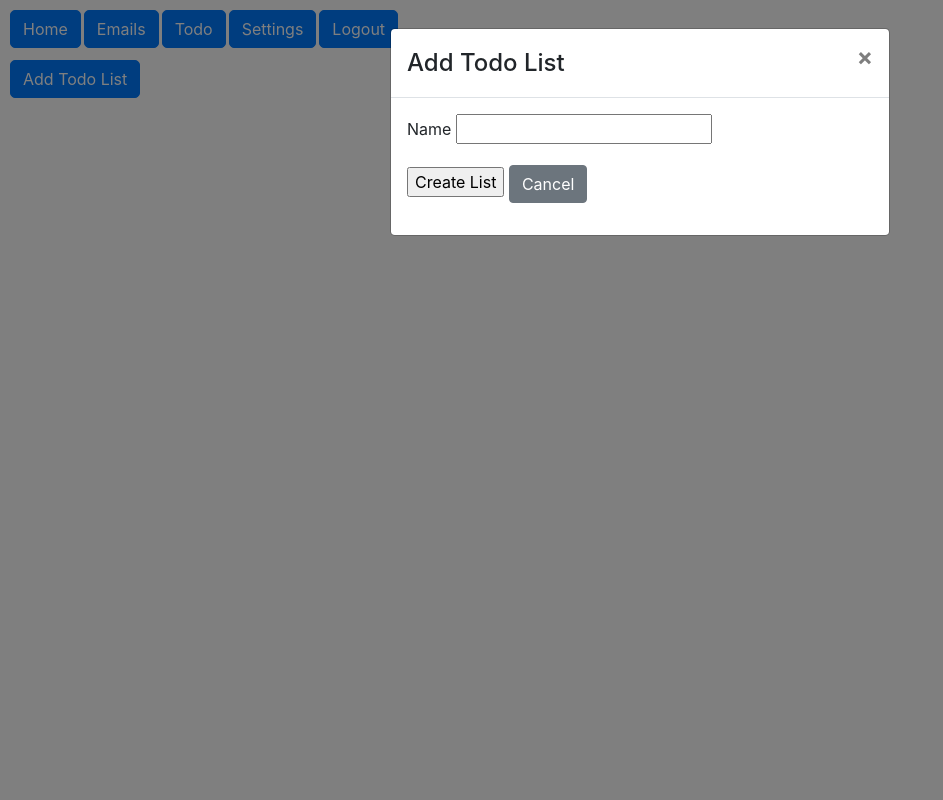
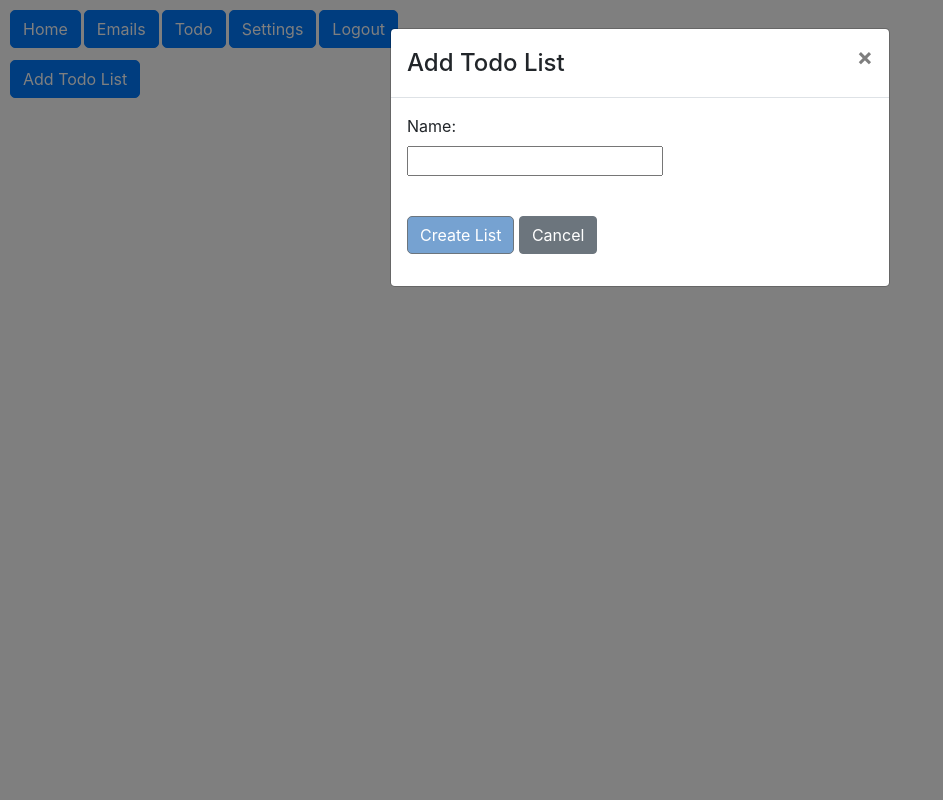
Before and after one commit to Coreyboy1820/CMPE131-Project, a Flask app: page /todo in a window 1280 px wide, after a click on "Add Todo List". Shown: the whole page, without its empty margins (0-943 px from the left). Run offline with Flask 3, Linux system fonts and the light colour scheme; the visitor is signed in with stand-in values (Sample User, id 1); data that the repository does not hold is empty; some libraries are stand-ins or nearby versions.

Commit message:
:white_check_mark: Finished formatting todo list/item modal

```diff
--- a/app/forms/new_todo_form.py
+++ b/app/forms/new_todo_form.py
@@ -9,7 +9,7 @@ class NewTodoForm(FlaskForm):
     newItemPriority = SelectField('Priority', choices=[('1', 'High'), ('2', 'Medium'), ('3', 'Low')])
     startDate = DateField('Start Date', validators=[DataRequired()])
     dueDate = DateField('Due Date', validators=[DataRequired()])
-    submitItem = SubmitField('Add Item')
+    submitItem = SubmitField('Add Item', render_kw={"style": "background-color: #76a2d1; height: 38px; color: white; border-radius: 5px; ", "class":"btn btn-secondary"})
 
 class UpdateTodoListForm(FlaskForm):
     updateTodoListId = IntegerField('todoListId', validators=[DataRequired()])
@@ -18,7 +18,7 @@ class UpdateTodoListForm(FlaskForm):
 
 class NewTodoListForm(FlaskForm):
     listName = StringField('Name', validators=[DataRequired()])
-    submitList = SubmitField('Create List')
+    submitList = SubmitField('Create List', render_kw={"style": "background-color: #76a2d1; height: 38px; color: white; border-radius: 5px; ", "class":"btn btn-secondary"})
 
 class UpdateTodoItemForm(FlaskForm):
     todoItemId = IntegerField('todoListId', validators=[DataRequired()])
--- a/app/templates/todo.html
+++ b/app/templates/todo.html
@@ -69,8 +69,11 @@
           <div class="modal-body">
             <form id="add-todo-list-form" action="/todo" method="POST">
               <p>
-                {{ todo_list_form.listName.label }} {{ todo_list_form.listName() }}<br>
+                {{ todo_list_form.listName.label }}: <br>
+                {{ todo_list_form.listName() }}<br>
               </p>
+              <br>
+              <p>
               {{ todo_list_form.submitList() }}
               <button type="button" class="btn btn-secondary" data-dismiss="modal">Cancel</button>
               </p>
@@ -93,20 +96,24 @@
             <form id="add-todo-item-form" action="/todo" method="POST">
               {{ todo_item_form.todoListId() }}
               <p>
-                {{ todo_item_form.itemName.label }} {{ todo_item_form.itemName() }}<br>
+                {{ todo_item_form.itemName.label }}: <br>
+                {{ todo_item_form.itemName() }}<br>
               </p>
               <p>
-                {{ todo_item_form.startDate.label }} {{ todo_item_form.startDate() }}<br>
+                {{ todo_item_form.startDate.label }}: <br>
+                {{ todo_item_form.startDate() }}<br>
               </p>
               <p>
-                {{ todo_item_form.dueDate.label }} {{ todo_item_form.dueDate() }}<br>
+                {{ todo_item_form.dueDate.label }}: <br>
+                {{ todo_item_form.dueDate() }}<br>
               </p>
               <p>
-                {{ todo_item_form.newItemPriority.label }} {{ todo_item_form.newItemPriority() }}<br>
+                {{ todo_item_form.newItemPriority.label }}: <br>
+                {{ todo_item_form.newItemPriority() }}<br>
               </p>
               <p>
-                {{ todo_item_form.submitItem(class="btn btn-primary") }}
-                <button type="button" class="btn btn-secondary" data-dismiss="modal">Cancel</button>
+                {{ todo_item_form.submitItem() }}
+                <button type="button" class="btn btn-secondary" data-dismiss="modal" style="bottom: 40;">Cancel</button>
               </p>
             </form>
           </div>
```
